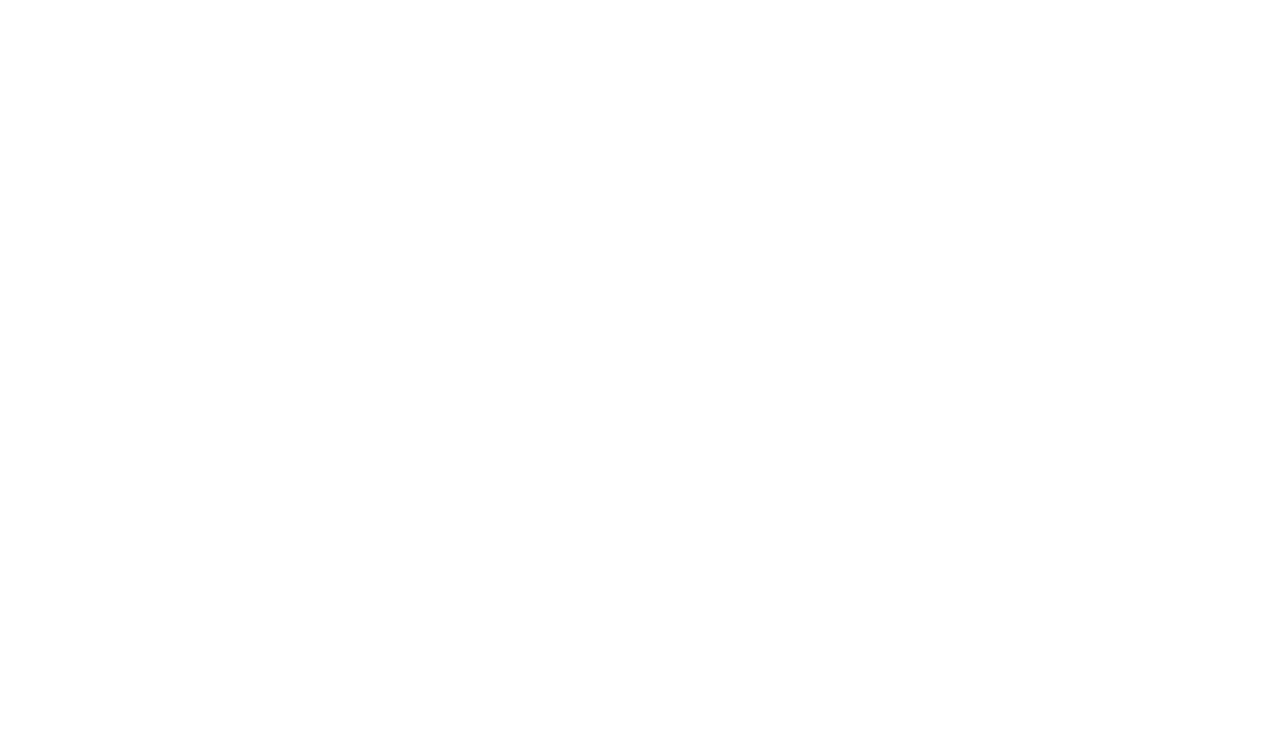
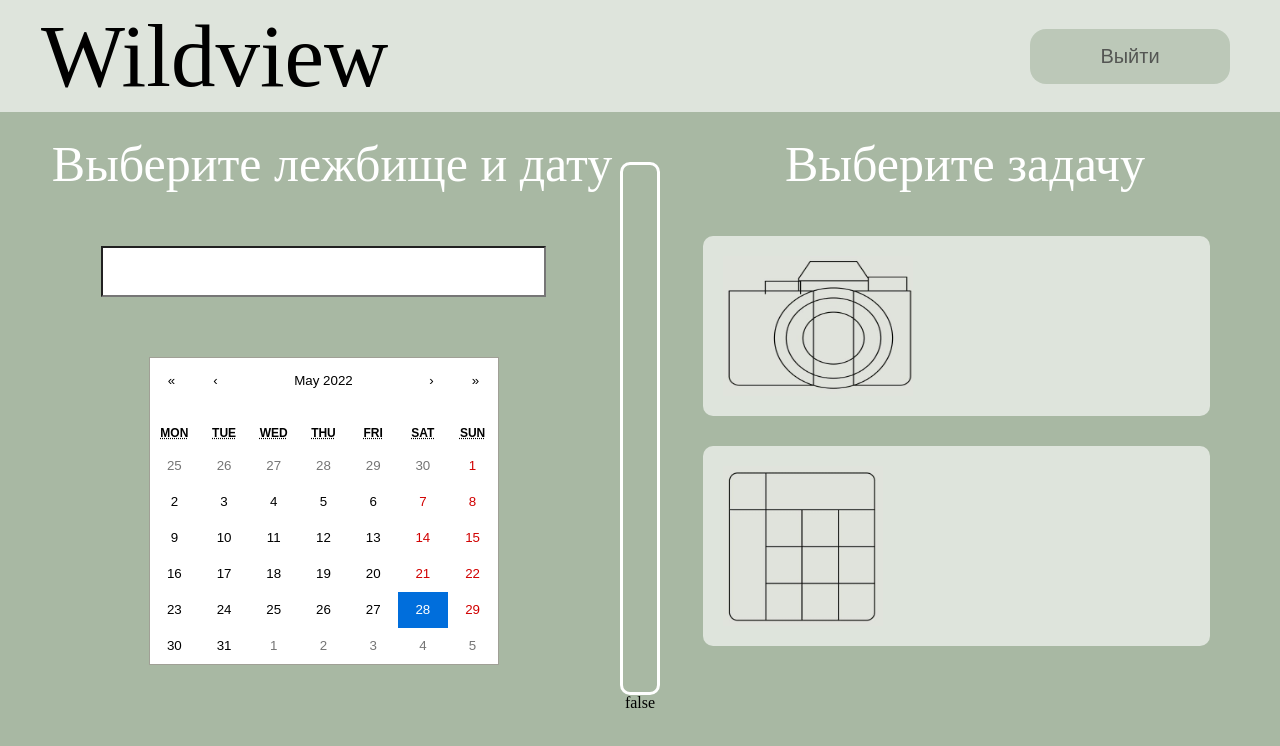
Before and after one commit to wildview2/front, a React (Create React App) app: page /Home in a window 1280 px wide. Before the commit this address had no page. Shown: the top 746 px of the page. Built offline with nearby package versions, Linux system fonts and the light colour scheme.

Commit message:
3000 years later

```diff
--- a/src/App.jsx
+++ b/src/App.jsx
@@ -2,15 +2,17 @@ import React from "react"
 import { Route } from "react-router"
 import { BrowserRouter, Routes } from "react-router-dom"
 import { Home } from "./ui/pages/Home"
-import { Registr } from "./ui/pages/registration"
+import { Registr } from "./ui/pages/Registration"
+import { Zagruzka } from "./ui/pages/Zagruzka"
 
 export default function App() {
   return (
     <BrowserRouter>
       <Routes>
         <Route exact path="/" element={<Registr />} />
-        <Route exact path="/registration" element={<Home />} />
-        <Route exact path="/asdasd" element={<Registr />} />
+        <Route exact path="/Home" element={<Home />} />
+        <Route exact path="/Zagruzka" element={<Zagruzka />} />
+
       </Routes>
     </BrowserRouter>
   )
--- a/src/ui/pages/Home.jsx
+++ b/src/ui/pages/Home.jsx
@@ -5,8 +5,10 @@ import { theme } from "./../../theme"
 import { Calendarr } from "../components/Calendar"
 import Calendar from 'react-calendar'
 import 'react-calendar/dist/Calendar.css'
+import { Link } from "react-router-dom"
 
 const Wrapper = styled.div`
+overflow:
   display: flex;
   position: relative;
   align-items: center;
@@ -161,14 +163,16 @@ export const Home = () => {
 
                 <Right>
                   <Text>Выберите задачу</Text>
+                  <Link to="/Zagruzka">
                   <ActionCard>
                     <img src="imgs/camera.jpg" height="140px" width="190px"></img>
-
                   </ActionCard>
-
+                  </Link>
+                  <Link to="/Home">
                   <ActionCard>
                     <img src="imgs/squares.jpg" height="160px" width="160px"></img>
                   </ActionCard>
+                  </Link>
                 </Right>
             </Main>
             {state.toString()}
--- a/src/ui/pages/registration.jsx
+++ b/src/ui/pages/registration.jsx
@@ -2,7 +2,7 @@ import React from "react"
 
 import styled from "styled-components"
 import Background from "./../imgs/bg.jpg"
-import { theme } from "./../../theme"
+import { theme } from "../../theme"
 import { Link } from "react-router-dom"
 
 const Wrapper = styled.div`
@@ -78,7 +78,7 @@ export const Registr = () => {
         <Block>
           <Text>Добро пожаловать!</Text>
           <Input placeholder="Пароль" />
-          <Link to="/registration">
+          <Link to="/Home">
             <Submit>Продолжить</Submit>
           </Link>
         </Block>
```
